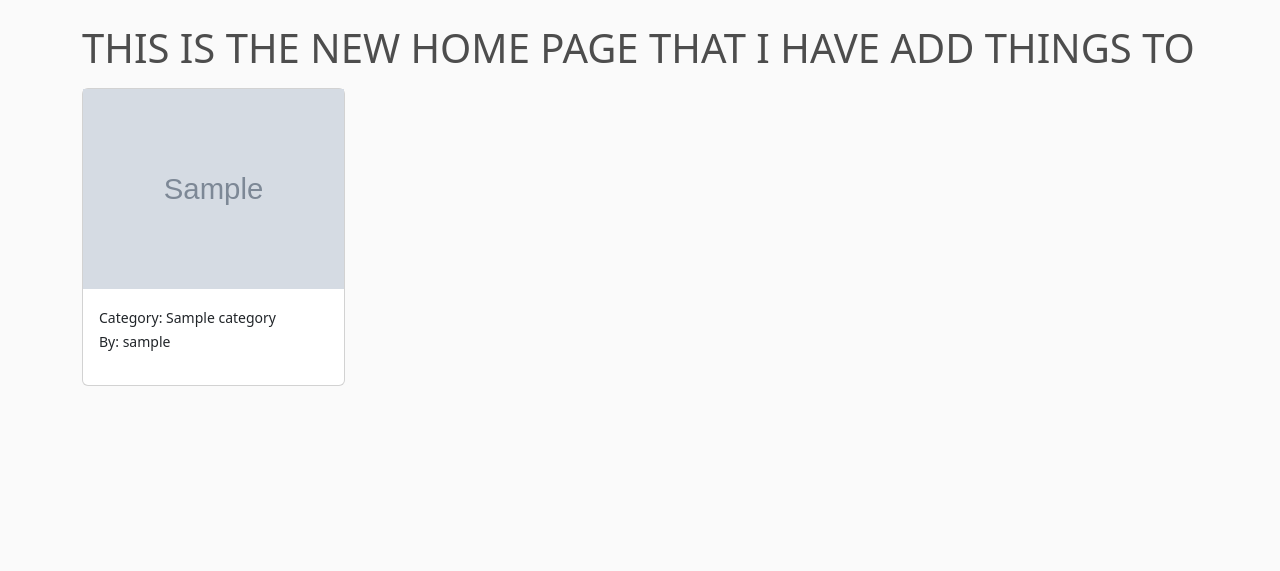
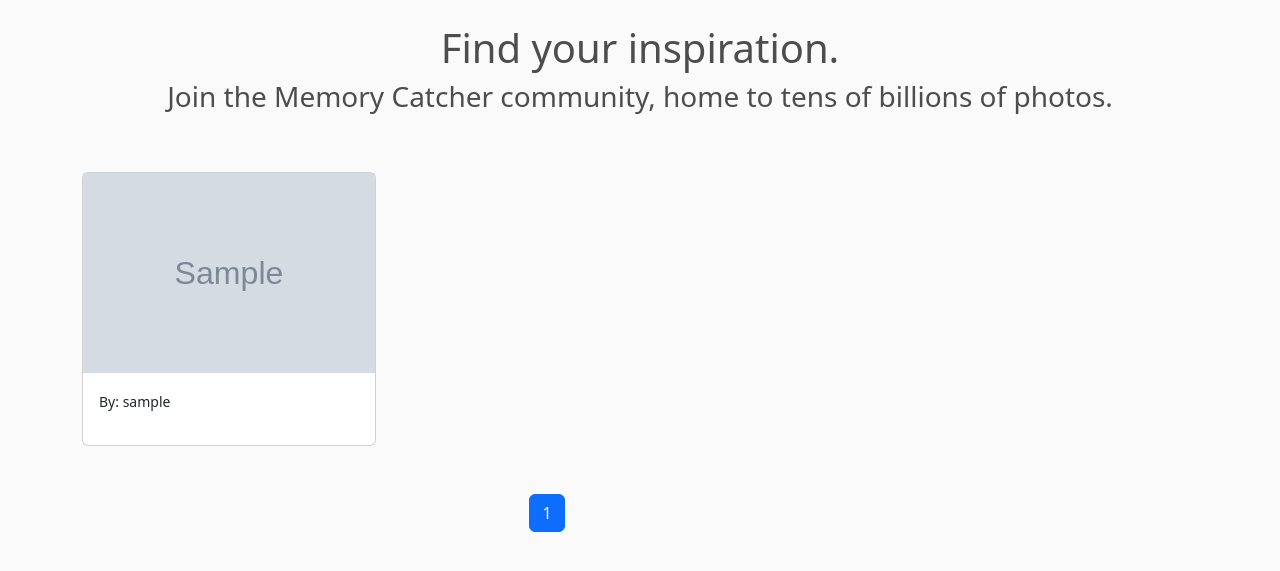
Before and after one commit to craitan/Photo_Album, a Django app: page / in a window 1280 px wide. Shown: the part 56-627 px from the top of the page. Run offline with Django 4.2, Linux system fonts and the light colour scheme; tables that the repository leaves empty hold one stand-in row (values such as "Sample post"); grey boxes marked "Sample" are stand-in pictures.

Commit message:
added paginator

```diff
--- a/Photo_Album/accounts/views.py
+++ b/Photo_Album/accounts/views.py
@@ -39,6 +39,8 @@ class SignOutView(auth_views.LogoutView):
     next_page = reverse_lazy('home page')
 
 
+# TODO: have to fix this so other people cant see pictures
+
 class UserDetailsView(auth_mixins.LoginRequiredMixin, views.DetailView):
     template_name = 'accounts/profile-details-page.html'
     model = UserModel
--- a/Photo_Album/common/views.py
+++ b/Photo_Album/common/views.py
@@ -1,3 +1,4 @@
+from django.core.paginator import Paginator
 from django.shortcuts import render
 from django.views import generic as views
 
@@ -12,7 +13,8 @@ class HomePageView(views.TemplateView):
     def get_context_data(self, **kwargs):
         context = super().get_context_data(**kwargs)
         photos = Photo.objects.all()
-        context['photos'] = photos
+        page = self.request.GET.get('page')
+        context['photos'] = Paginator(photos, 3).get_page(page)
 
         return context
 
--- a/Photo_Album/photos/views.py
+++ b/Photo_Album/photos/views.py
@@ -3,19 +3,19 @@ from django.urls import reverse_lazy
 from django.views import generic as views
 from django.contrib.auth import mixins as auth_mixins
 
-from Photo_Album.photos.forms import AddPhotoForm, EditPhotoForm
+from Photo_Album.photos.forms import EditPhotoForm
 from Photo_Album.photos.models import Photo, Category
 
 
 class PhotoGalleryView(auth_mixins.LoginRequiredMixin, views.TemplateView):
-    template_name = 'common/../../templates/photos/user-gallery-page.html'
+    template_name = 'photos/user-gallery-page.html'
 
     def get_context_data(self, **kwargs):
         context = super().get_context_data(**kwargs)
         user = self.request.user
         category = self.request.GET.get('category')
         if category == None:
-            context['photos'] = Photo.objects.filter(category__user=user)
+            context['photos'] = Photo.objects.filter(user=user)
         else:
             context['photos'] = Photo.objects.filter(category__name=category, category__user=user)
 
--- a/static/css/main.css
+++ b/static/css/main.css
@@ -120,6 +120,12 @@ h1, h2, h3, h4, h5, h6 {
     text-align: center;
 }
 
-.image-thumbail{
+.image-thumbail {
     height: 200px;
 }
+
+.crop {
+    overflow: hidden;
+    white-space: nowrap;
+    text-overflow: ellipsis;
+}
--- a/templates/common/home-page.html
+++ b/templates/common/home-page.html
@@ -1,18 +1,19 @@
 {% extends 'base/base.html' %}
 {% block content %}
-    <h1>THIS IS THE NEW HOME PAGE THAT I HAVE ADD THINGS TO</h1>
-    <div class="col-md-9">
+    <div style="margin-bottom: 50px">
+    <h1 style="text-align: center">Find your inspiration.</h1>
+    <h3 style="text-align: center">Join the Memory Catcher
+        community, home to tens of billions of photos.</h3>
+    </div>
+    <div class="col-md-10">
         <div class="row">
-
             {% for photo in photos %}
                 <div class="col-md-4">
                     <div class="card my-2">
-                            <img class="image-thumbail" src="{{photo.image.url}}" alt="Card image cap">
-
+                        <img class="image-thumbail" src="{{ photo.image.url }}" alt="Card image cap">
                         <div class="card-body">
-                                <small>Category: {{photo.category.name}}</small>
                             <p>
-                                    <small>By: {{photo.user}}</small>
+                                <small>By: {{ photo.user }}</small>
                             </p>
                         </div>
                     </div>
@@ -21,5 +22,38 @@
                 <h3>No photos...</h3>
             {% endfor %}
         </div>
+        {% if photos.object_list %}
+            <div class="pagination">
+                <nav aria-label="Page navigation example">
+                    <ul class="pagination">
+                        {% if photos.has_previous %}
+                            <li class="page-item">
+                                <a class="page-link"
+                                   href="{% url 'home page' %}?page={{ photos.previous_page_number }}">Previous</a>
+                            </li>
+                        {% endif %}
+                        {% for num_page in photos.paginator.page_range %}
+                            {% if photos.number == num_page %}
+                                <li class="page-item active" aria-current="page">
+                                    <a class="page-link"
+                                       href="{% url 'home page' %}?page={{ num_page }}">{{ num_page }}</a>
+                                </li>
+                            {% else %}
+                                <li class="page-item" aria-current="page">
+                                    <a class="page-link"
+                                       href="{% url 'home page' %}?page={{ num_page }}">{{ num_page }}</a>
+                                </li>
+                            {% endif %}
+                        {% endfor %}
+                        {% if photos.has_next %}
+                            <li class="page-item">
+                                <a class="page-link"
+                                   href="{% url 'home page' %}?page={{ photos.next_page_number }}">Next</a>
+                            </li>
+                        {% endif %}
+                    </ul>
+                </nav>
+            </div>
+        {% endif %}
     </div>
 {% endblock %}
```
Also changed, not shown: templates/photos/photo-view.html (+9 -5 lines), templates/photos/user-gallery-page.html (+6 -1 lines). Lines whose indentation alone changed are shown as unchanged.
